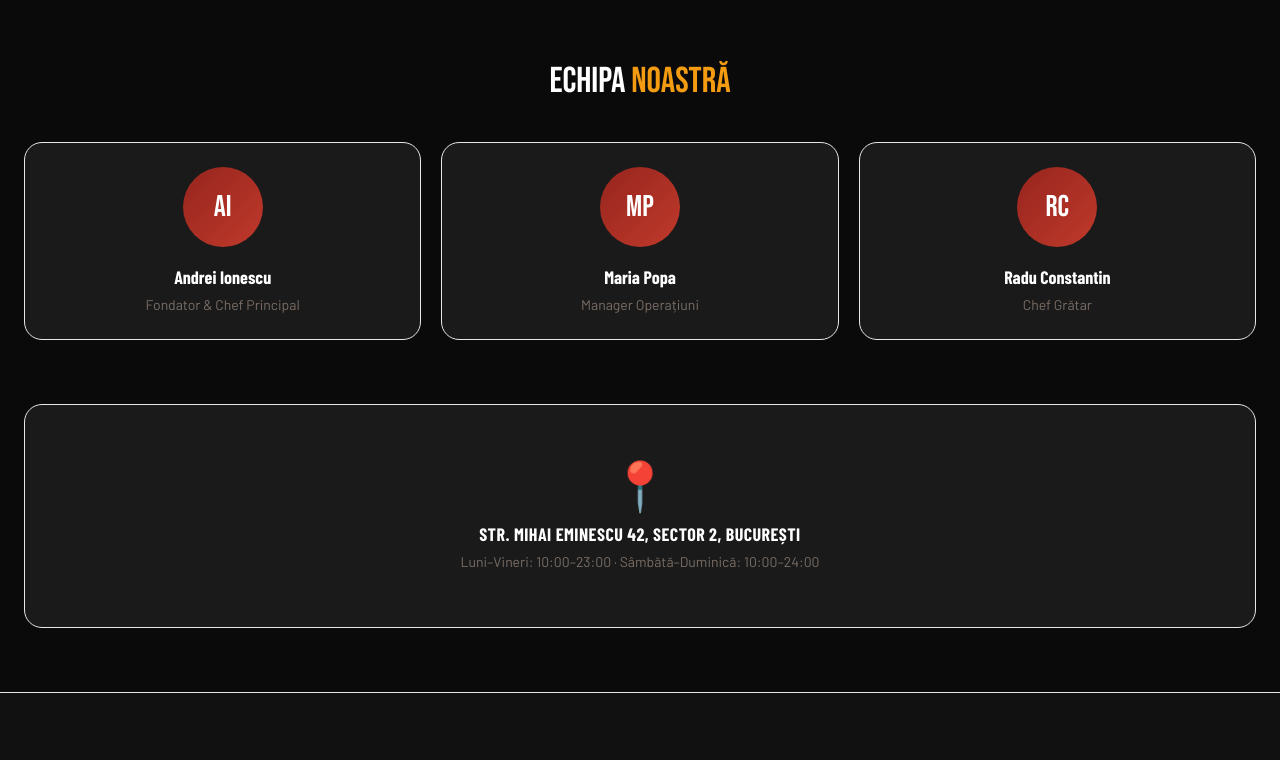
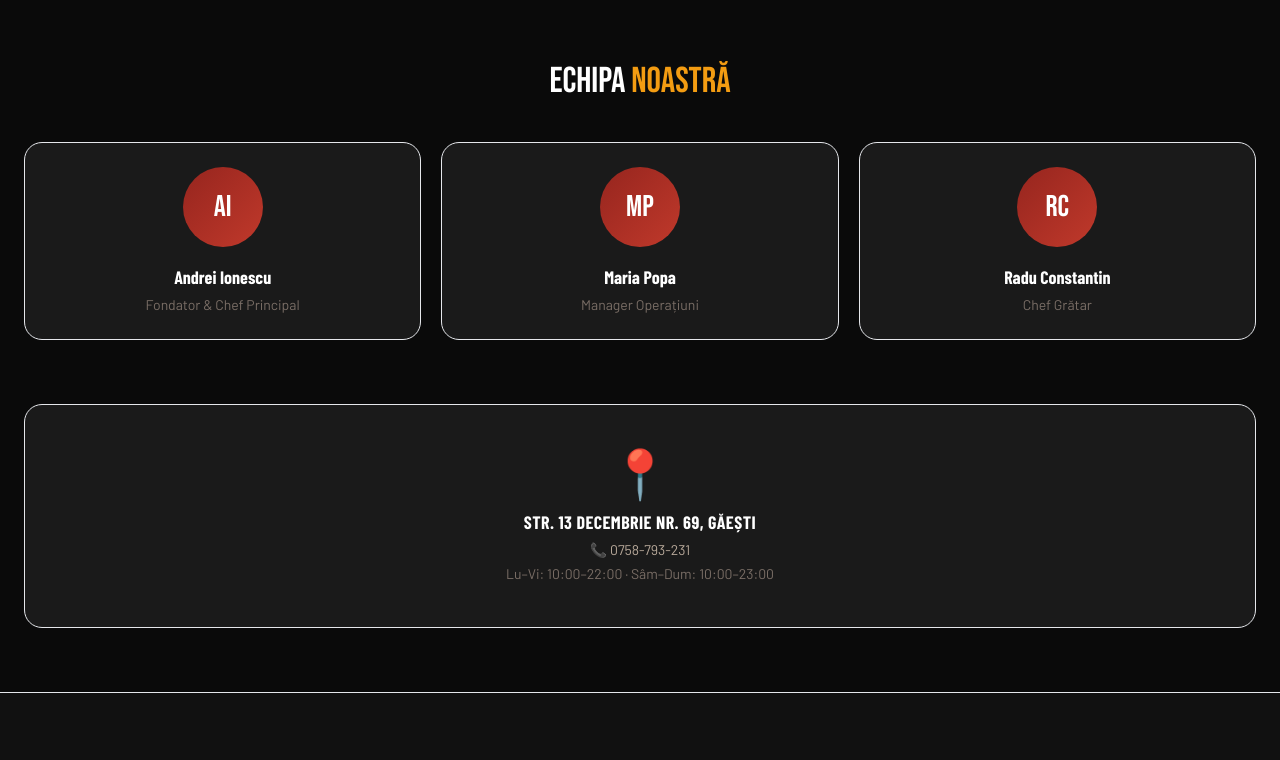
Before and after one commit to Jayceeoh1/Metropolitan-Grill, a Next.js app: page /despre in a window 1280 px wide. Shown: the part 1376-2136 px from the top of the page. Built offline with nearby package versions, Linux system fonts and the light colour scheme; a web font is replaced by a local one.

Commit message:
real Google Maps embed

```diff
--- a/src/app/contact/page.js
+++ b/src/app/contact/page.js
@@ -101,7 +101,7 @@ export default function DesprePage() {
         {/* Map placeholder */}
         <div className="rounded-[18px] overflow-hidden border border-white/8" style={{height: '240px'}}>
           <iframe
-            src="https://maps.google.com/maps?q=Strada+13+Decembrie+69+Gaesti+Dambovita+Romania&t=&z=17&ie=UTF8&iwloc=&output=embed"
+            src="https://www.google.com/maps/embed?pb=!1m18!1m12!1m3!1d501.18012637254435!2d25.325809670632836!3d44.71751085248066!2m3!1f0!2f0!3f0!3m2!1i1024!2i768!4f13.1!3m3!1m2!1s0x40b2895e042420c5%3A0xa679ccf524d9fe0e!2sMetropolitan%20Shaorma%20%26%20Grill!5e0!3m2!1sro!2sro!4v1776888012214!5m2!1sro!2sro"
             width="100%"
             height="240"
             style={{ border: 0, display: 'block' }}
--- a/src/app/despre/page.js
+++ b/src/app/despre/page.js
@@ -5,7 +5,7 @@ export const metadata = { title: 'Despre Noi — Metropolitan Shaorma & Grill' }
 const VALUES = [
   { icon: '🥩', title: 'Carne Premium', desc: 'Selectăm zilnic carne proaspătă de la fermieri locali. Nicio bucată congelată în bucătăria noastră.' },
   { icon: '⚡', title: 'Livrare în 30\'', desc: 'Flota noastră de curieri asigură livrarea în 30 de minute sau comanda este gratuită.' },
-  { icon: '🌱', title: 'Ingrediente Locale', desc: 'Legumele și condimentele provin de la producători locali din zona București-Ilfov.' },
+  { icon: '🌱', title: 'Ingrediente Locale', desc: 'Legumele și condimentele provin de la producători locali din zona Găești și împrejurimi.' },
 ]
 
 const TEAM = [
@@ -102,8 +102,9 @@ export default function DesprePage() {
         <div className="bg-[#1a1a1a] border border-white/8 rounded-[18px] h-56 flex items-center justify-center text-center">
           <div>
             <span className="text-5xl block mb-3">📍</span>
-            <p className="font-condensed font-bold text-lg text-white uppercase tracking-wide">Str. Mihai Eminescu 42, Sector 2, București</p>
-            <p className="text-sm text-[#7a6e66] mt-1">Luni–Vineri: 10:00–23:00 · Sâmbătă–Duminică: 10:00–24:00</p>
+            <p className="font-condensed font-bold text-lg text-white uppercase tracking-wide">Str. 13 Decembrie nr. 69, Găești</p>
+            <p className="text-sm text-[#b8a99a] mt-1">📞 0758-793-231</p>
+            <p className="text-sm text-[#7a6e66] mt-1">Lu–Vi: 10:00–22:00 · Sâm–Dum: 10:00–23:00</p>
           </div>
         </div>
       </div>
```
